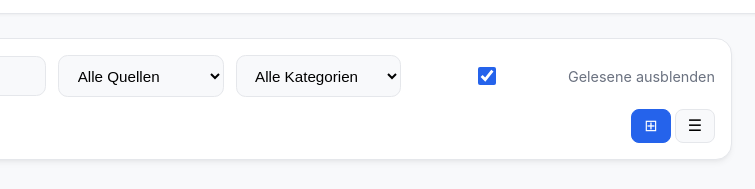
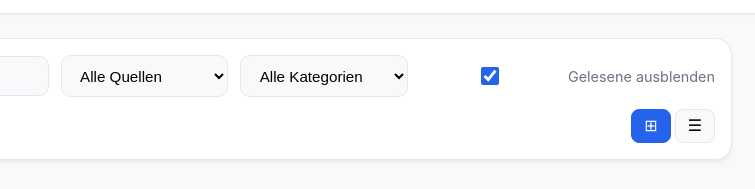
Before and after one commit to mkrage/news-aggregator, a plain HTML site: page index.html in a window 1280 px wide. Shown: the part 215-404 px from the top of the page, 342-1097 px from the left. Drawn offline with Linux system fonts and the light colour scheme; no server answers.

Commit message:
Fix checkbox default state and styling
- Set hide-read checkbox to checked by default in HTML
- Remove delayed DOMContentLoaded setup
- Improve checkbox alignment and prevent wrapping

```diff
--- a/app.js
+++ b/app.js
@@ -7,11 +7,6 @@
 let currentTab = "top";
 let viewMode = "grid"; // 'grid' oder 'list'
 const PREVIEW_LENGTH = 280;
-
-// Gelesene Artikel standardmäßig in Hauptansicht ausblenden
-document.addEventListener("DOMContentLoaded", () => {
-  document.getElementById("hide-read").checked = true;
-});
 
 // Service Worker registrieren
 if ("serviceWorker" in navigator) {
--- a/index.html
+++ b/index.html
@@ -35,8 +35,8 @@
         <option value="">Alle Kategorien</option>
       </select>
       <label class="toggle">
-        <input type="checkbox" id="hide-read">
-        Gelesene ausblenden
+        <input type="checkbox" id="hide-read" checked>
+        <span>Gelesene ausblenden</span>
       </label>
       <div class="view-toggle">
         <button class="view-btn active" data-view="grid" title="Kacheln">⊞</button>
--- a/styles.css
+++ b/styles.css
@@ -146,19 +146,27 @@
 }
 
 .toggle {
-  display: flex;
+  display: inline-flex;
   align-items: center;
   gap: 0.5rem;
   font-size: 0.9rem;
   color: var(--text-secondary);
   cursor: pointer;
   user-select: none;
+  white-space: nowrap;
 }
 
-.toggle input {
-  width: 1.1rem;
-  height: 1.1rem;
+.toggle input[type="checkbox"] {
+  width: 1.15rem;
+  height: 1.15rem;
+  margin: 0;
+  flex-shrink: 0;
   accent-color: var(--accent);
+  cursor: pointer;
+}
+
+.toggle span {
+  line-height: 1.2;
 }
 
 .view-toggle {
```
